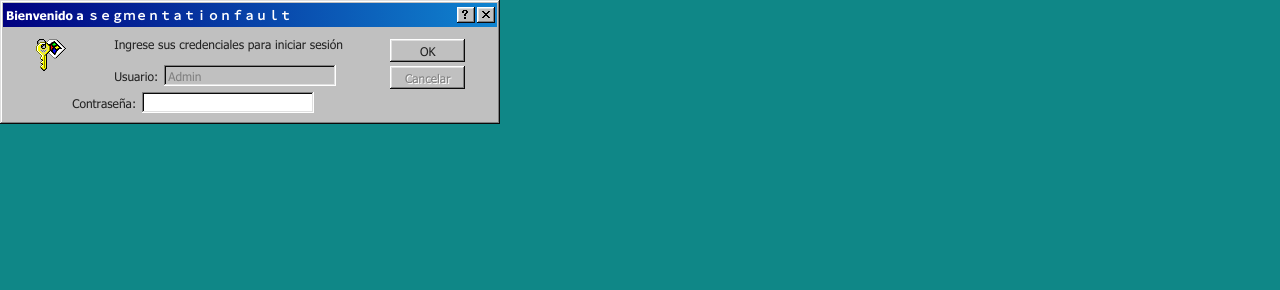
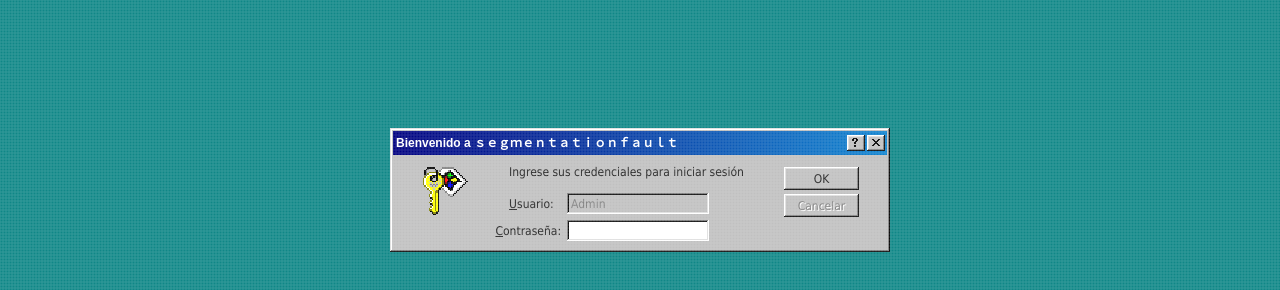
Before and after one commit to eramajarvi/project-overflow, an Astro site: page / in a window 1280 px wide. Shown: the top 290 px of the page. Built offline with nearby package versions, Linux system fonts and the light colour scheme; Astro itself is replaced by a stand-in of ours.

Commit message:
added login component and layout

```diff
--- a/src/components/LoginModal.astro
+++ b/src/components/LoginModal.astro
@@ -4,7 +4,7 @@ import { Image } from "astro:assets";
 import passwordIcon from "../assets/password.png";
 ---
 
-<div class="window" style="width: 500px">
+<div class="window mt-32" style="width: 500px">
   <div class="title-bar">
     <div class="title-bar-text">
       Bienvenido a ｓｅｇｍｅｎｔａｔｉｏｎｆａｕｌｔ
@@ -17,7 +17,7 @@ import passwordIcon from "../assets/password.png";
   <div class="window-body flex justify-around">
     <div class="place-content-start mt-1">
       <img
-        class="h-8 w-8"
+        class="pixelated h-12 w-12"
         src={passwordIcon.src}
         alt="Password icon to log in into Windows"
       />
@@ -26,7 +26,10 @@ import passwordIcon from "../assets/password.png";
       <p>Ingrese sus credenciales para iniciar sesión</p>
       <div class="mt-3">
         <div class="field-row justify-between" style="width: 200px">
-          <label for="text18">Usuario:</label>
+          <label for="text18">
+            <p><p class="underline">U</p>suario:</p>
+          </label>
+
           <input
             class="self-end"
             id="text18"
@@ -35,8 +38,11 @@ import passwordIcon from "../assets/password.png";
             value="Admin"
           />
         </div>
+
         <div class="field-row justify-end" style="width: 200px">
-          <label for="text19">Contraseña:</label>
+          <label for="text19">
+            <p><p class="underline">C</p>ontraseña:</p>
+          </label>
           <input class="self-end" id="text19" type="text" />
         </div>
       </div>
@@ -49,6 +55,9 @@ import passwordIcon from "../assets/password.png";
 </div>
 
 <style>
+  .pixelated {
+    image-rendering: pixelated;
+  }
   .title-bar {
     font-family: "TahomaBold", Arial;
     font-size: 12px;
--- a/src/layouts/Layout.astro
+++ b/src/layouts/Layout.astro
@@ -7,7 +7,7 @@ const { title } = Astro.props;
 ---
 
 <!doctype html>
-<html lang="en">
+<html lang="es">
   <head>
     <meta charset="UTF-8" />
     <meta name="description" content="Astro description" />
@@ -16,7 +16,7 @@ const { title } = Astro.props;
     <meta name="generator" content={Astro.generator} />
     <title>{title}</title>
   </head>
-  <body>
+  <body class="bgGradient">
     <slot />
   </body>
 </html>
@@ -65,4 +65,21 @@ const { title } = Astro.props;
     font-style: normal;
     font-display: swap;
   }
+
+  .bgGradient {
+    background: linear-gradient(160deg, #c9d0ff 0%, #fff 80%);
+    position: relative;
+    overflow: hidden;
+  }
+  .bgGradient:before {
+    content: "";
+    position: absolute;
+    top: 0;
+    left: 0;
+    right: 0;
+    bottom: 0;
+    background-blend-mode: multiply;
+    background: radial-gradient(3px 3px, transparent, white);
+    background-size: 3px 3px;
+  }
 </style>
--- a/src/layouts/LoginLayout.astro
+++ b/src/layouts/LoginLayout.astro
@@ -1,17 +1,47 @@
 ---
 import LoginModal from "../components/LoginModal.astro";
+interface Props {
+  title: string;
+}
+
+const { title } = Astro.props;
 ---
 
 <!doctype html>
 <html lang="es">
-  <body>
-    <LoginModal class="justify-center items-center" />
+  <head>
+    <meta charset="UTF-8" />
+    <meta name="description" content="Astro description" />
+    <meta name="viewport" content="width=device-width" />
+    <link rel="icon" type="image/svg+xml" href="/favicon.svg" />
+    <meta name="generator" content={Astro.generator} />
+    <title>{title}</title>
+  </head>
+
+  <body class="size-full absolute justify-center flex bgGradient">
+    <slot />
   </body>
 </html>
 
 <style>
-  html {
+  body {
     background: #0f8787;
-    background-size: 224px;
+  }
+
+  .bgGradient:before {
+    content: "";
+    position: absolute;
+    top: 0;
+    left: 0;
+    right: 0;
+    bottom: 0;
+    background-blend-mode: multiply;
+    background: radial-gradient(
+      3px 3px,
+      transparent,
+      rgba(255, 255, 255, 0.25)
+    );
+    background-size: 3px 3px;
+    pointer-events: none;
   }
 </style>
--- a/src/pages/index.astro
+++ b/src/pages/index.astro
@@ -1,11 +1,11 @@
 ---
+import LoginModal from "../components/LoginModal.astro";
 import Layout from "../layouts/Layout.astro";
-import Card from "../components/Card.astro";
 import LoginLayout from "../layouts/LoginLayout.astro";
 ---
 
-<Layout title="【ｓｅｇｍｅｎｔａｔｉｏｎｆａｕｌｔ】">
-  <main class="">
-    <LoginLayout />
+<LoginLayout title="【ｓｅｇｍｅｎｔａｔｉｏｎｆａｕｌｔ】">
+  <main>
+    <LoginModal class="" />
   </main>
-</Layout>
+</LoginLayout>
--- a/src/pages/login.astro
+++ b/src/pages/login.astro
@@ -1,10 +1,11 @@
 ---
+import LoginModal from "../components/LoginModal.astro";
+import Layout from "../layouts/Layout.astro";
 import LoginLayout from "../layouts/LoginLayout.astro";
-import LoginModal from "../components/LoginModal.astro";
 ---
 
-<LoginLayout>
-  <LoginModal />
+<LoginLayout title="【ｓｅｇｍｅｎｔａｔｉｏｎｆａｕｌｔ】">
+  <main>
+    <LoginModal />
+  </main>
 </LoginLayout>
-
-<style></style>
```
